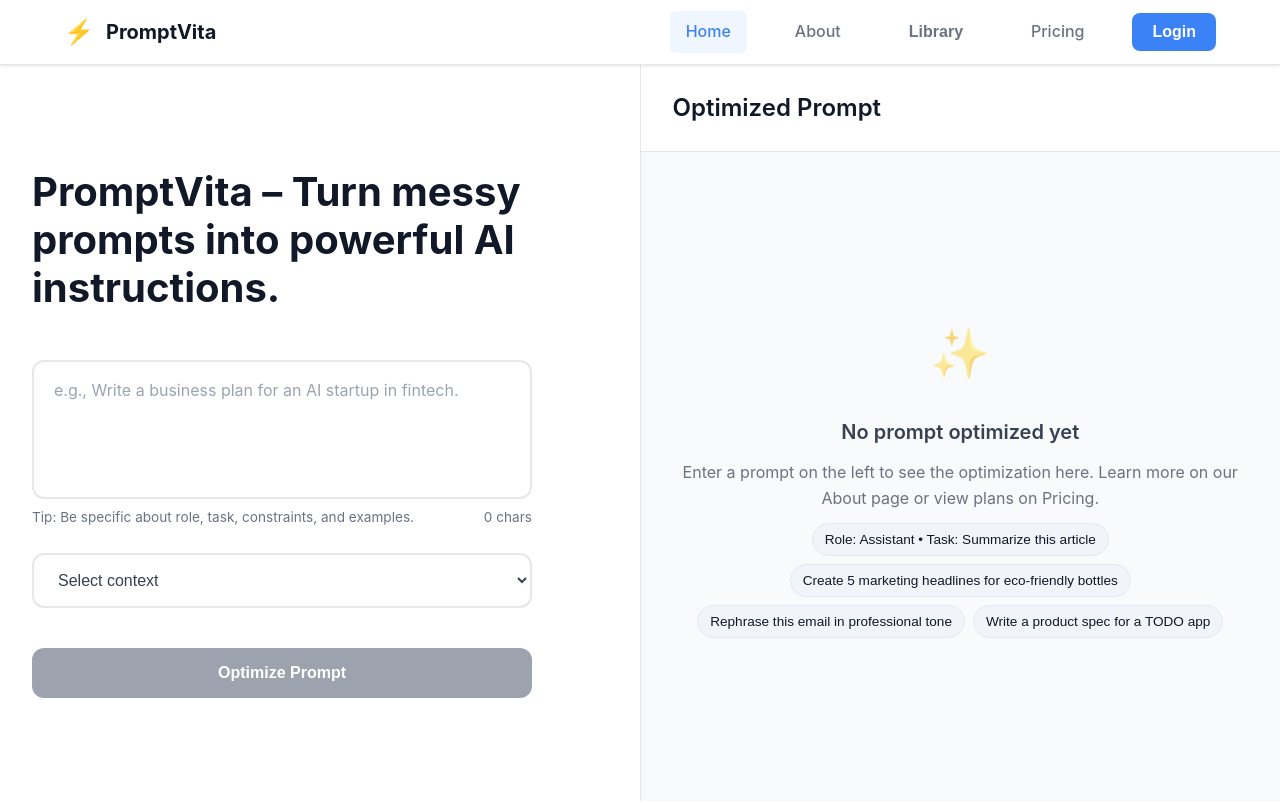
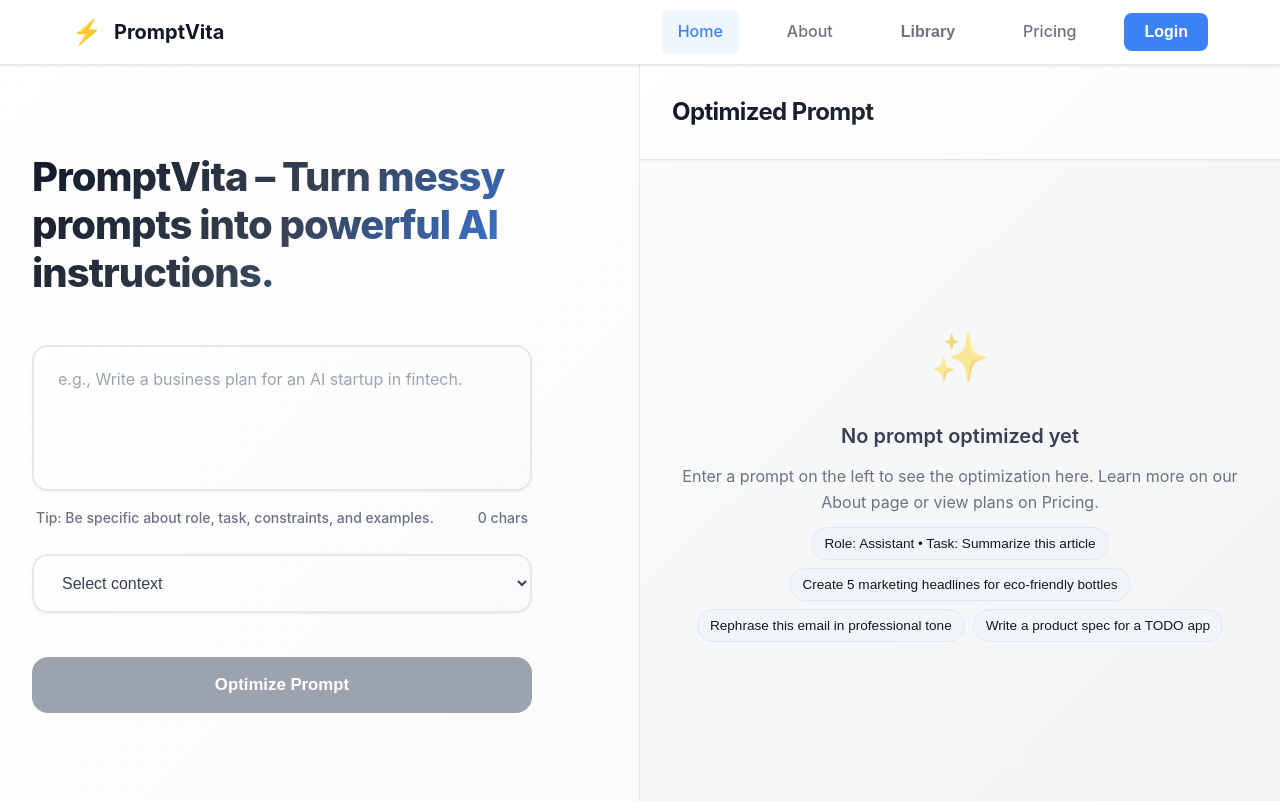
Before and after one commit to vishalneelkant/prompt-pro, a React (Create React App) app: page / in a window 1280 px wide. Shown: the top 803 px of the page. Built offline with nearby package versions, Linux system fonts and the light colour scheme.

Commit message:
changes for cursor

```diff
--- a/public/index.html
+++ b/public/index.html
@@ -4,8 +4,10 @@
     <meta charset="utf-8" />
     <!-- Favicons -->
     <link rel="icon" type="image/svg+xml" href="%PUBLIC_URL%/favicon.svg" />
-    <link rel="alternate icon" href="%PUBLIC_URL%/favicon.ico" />
-    <link rel="apple-touch-icon" sizes="180x180" href="%PUBLIC_URL%/logo192.png" />
+    <link rel="icon" type="image/png" sizes="32x32" href="%PUBLIC_URL%/favicon-32x32.png" />
+    <link rel="icon" type="image/png" sizes="16x16" href="%PUBLIC_URL%/favicon-16x16.png" />
+    <link rel="apple-touch-icon" sizes="180x180" href="%PUBLIC_URL%/apple-touch-icon.png" />
+    <link rel="shortcut icon" href="%PUBLIC_URL%/favicon.ico" />
     <meta name="viewport" content="width=device-width, initial-scale=1" />
     <meta name="theme-color" content="#3b82f6" />
 
--- a/src/components/Navigation.css
+++ b/src/components/Navigation.css
@@ -10,7 +10,7 @@
 .nav-container {
   max-width: 1200px;
   margin: 0 auto;
-  padding: 0 24px;
+  padding: 0 32px; /* Match content padding */
   display: flex;
   align-items: center;
   justify-content: space-between;
@@ -98,7 +98,7 @@
 /* Mobile Responsiveness */
 @media (max-width: 768px) {
   .nav-container {
-    padding: 0 16px;
+    padding: 0 20px; /* Consistent with mobile content padding */
     height: 56px;
   }
 
--- a/src/pages/Home.css
+++ b/src/pages/Home.css
@@ -58,42 +58,68 @@
 
 .home-container {
   display: flex;
-  min-height: calc(100vh - 64px); /* Allow growth so footer never overlaps */
+  height: calc(100vh - 64px); /* Fixed height to prevent scrolling */
   max-width: 100%;
+  overflow: hidden; /* Prevent container from scrolling */
 }
 
 /* Left Panel Styles */
 .left-panel {
-  flex: 1;
-  background-color: #ffffff;
+  flex: 0 0 50%; /* Fixed width, no shrinking or growing */
+  background: linear-gradient(135deg, #ffffff 0%, #fafbfc 100%);
   border-right: 1px solid #e5e7eb;
   display: flex;
   flex-direction: column;
   padding: 0;
+  overflow: hidden; /* Prevent overflow */
+  position: relative;
+}
+
+/* Subtle background pattern */
+.left-panel::before {
+  content: '';
+  position: absolute;
+  top: 0;
+  left: 0;
+  right: 0;
+  bottom: 0;
+  background-image: radial-gradient(circle at 1px 1px, rgba(59, 130, 246, 0.03) 1px, transparent 0);
+  background-size: 20px 20px;
+  pointer-events: none;
 }
 
 .input-section {
   flex: 1;
-  padding: 48px 32px;
+  padding: 48px 0; /* Remove horizontal padding */
   display: flex;
   flex-direction: column;
   justify-content: center;
+  max-width: 1200px; /* Match navigation container */
+  margin: 0 auto;
+  width: 100%;
+  padding-left: 32px; /* Align with navigation logo */
+  padding-right: 32px;
+  box-sizing: border-box;
 }
 
 .main-title {
   font-size: 2.5rem;
-  font-weight: 700;
-  color: #111827;
+  font-weight: 800;
+  background: linear-gradient(135deg, #111827 0%, #374151 50%, #3b82f6 100%);
+  -webkit-background-clip: text;
+  -webkit-text-fill-color: transparent;
+  background-clip: text;
   margin-bottom: 48px;
   line-height: 1.2;
   max-width: 500px;
+  letter-spacing: -0.025em;
 }
 
 .input-form {
   display: flex;
   flex-direction: column;
   gap: 24px;
-  max-width: 500px;
+  max-width: 500px; /* Constrain form width for better UX */
 }
 
 .examples-bar {
@@ -132,8 +158,12 @@
 .counter-row {
   display: flex;
   justify-content: space-between;
+  align-items: center;
   color: #6b7280;
-  font-size: 0.85rem;
+  font-size: 0.875rem;
+  font-weight: 500;
+  margin-top: 8px;
+  padding: 0 4px;
 }
 
 .skeleton {
@@ -156,9 +186,9 @@
 }
 
 .input-field {
-  padding: 16px 20px;
+  padding: 20px 24px;
   border: 2px solid #e5e7eb;
-  border-radius: 12px;
+  border-radius: 16px;
   font-size: 1rem;
   outline: none;
   resize: none;
@@ -166,7 +196,9 @@
   line-height: 1.6;
   color: #374151;
   font-family: inherit;
-  transition: border-color 0.2s ease;
+  transition: all 0.3s cubic-bezier(0.4, 0, 0.2, 1);
+  background: linear-gradient(135deg, #ffffff 0%, #f9fafb 100%);
+  box-shadow: 0 1px 3px rgba(0, 0, 0, 0.05);
 }
 
 .input-field::placeholder {
@@ -175,96 +207,156 @@
 
 .input-field:focus {
   border-color: #3b82f6;
+  box-shadow: 0 0 0 3px rgba(59, 130, 246, 0.1), 0 4px 12px rgba(0, 0, 0, 0.1);
+  transform: translateY(-1px);
 }
 
 .context-dropdown {
-  padding: 16px 20px;
+  padding: 18px 24px;
   border: 2px solid #e5e7eb;
-  border-radius: 12px;
+  border-radius: 16px;
   font-size: 1rem;
   outline: none;
-  background-color: #ffffff;
+  background: linear-gradient(135deg, #ffffff 0%, #f9fafb 100%);
   color: #374151;
   cursor: pointer;
-  transition: border-color 0.2s ease;
+  transition: all 0.3s cubic-bezier(0.4, 0, 0.2, 1);
+  box-shadow: 0 1px 3px rgba(0, 0, 0, 0.05);
+  font-weight: 500;
 }
 
 .context-dropdown:focus {
   border-color: #3b82f6;
+  box-shadow: 0 0 0 3px rgba(59, 130, 246, 0.1), 0 4px 12px rgba(0, 0, 0, 0.1);
+  transform: translateY(-1px);
 }
 
 .optimize-button {
-  padding: 16px 32px;
-  background-color: #3b82f6;
+  padding: 18px 36px;
+  background: linear-gradient(135deg, #3b82f6 0%, #2563eb 100%);
   color: white;
   border: none;
-  border-radius: 12px;
-  font-size: 1rem;
+  border-radius: 16px;
+  font-size: 1.05rem;
   font-weight: 600;
   cursor: pointer;
-  transition: background-color 0.2s ease;
-  margin-top: 16px;
+  transition: all 0.3s cubic-bezier(0.4, 0, 0.2, 1);
+  margin-top: 20px;
+  box-shadow: 0 4px 12px rgba(59, 130, 246, 0.3);
+  position: relative;
+  overflow: hidden;
 }
 
 .optimize-button:hover:not(:disabled) {
-  background-color: #2563eb;
+  background: linear-gradient(135deg, #2563eb 0%, #1d4ed8 100%);
+  box-shadow: 0 6px 20px rgba(59, 130, 246, 0.4);
+  transform: translateY(-2px);
 }
 
 .optimize-button:disabled {
-  background-color: #9ca3af;
+  background: #9ca3af;
   cursor: not-allowed;
+  box-shadow: none;
+  transform: none;
+}
+
+/* Add subtle shine animation to button */
+.optimize-button::before {
+  content: '';
+  position: absolute;
+  top: 0;
+  left: -100%;
+  width: 100%;
+  height: 100%;
+  background: linear-gradient(90deg, transparent, rgba(255, 255, 255, 0.2), transparent);
+  transition: left 0.5s;
+}
+
+.optimize-button:hover:not(:disabled)::before {
+  left: 100%;
 }
 
 /* Right Panel Styles */
 .right-panel {
-  flex: 1;
-  background-color: #f9fafb;
+  flex: 0 0 50%; /* Fixed width, no shrinking or growing */
+  background: linear-gradient(135deg, #f9fafb 0%, #f3f4f6 100%);
   display: flex;
   flex-direction: column;
   padding: 0;
+  overflow: hidden; /* Prevent overflow */
+  position: relative;
 }
 
 .output-header {
-  padding: 24px 32px;
+  padding: 28px 32px;
   border-bottom: 1px solid #e5e7eb;
-  background-color: #ffffff;
+  background: linear-gradient(135deg, #ffffff 0%, #fafbfc 100%);
+  flex-shrink: 0; /* Prevent header from shrinking */
+  box-shadow: 0 1px 3px rgba(0, 0, 0, 0.05);
 }
 
 .output-header h2 {
   font-size: 1.5rem;
-  font-weight: 600;
-  color: #111827;
+  font-weight: 700;
+  background: linear-gradient(135deg, #111827 0%, #374151 100%);
+  -webkit-background-clip: text;
+  -webkit-text-fill-color: transparent;
+  background-clip: text;
+  letter-spacing: -0.025em;
 }
 
 .prompt-output {
   flex: 1;
   padding: 32px;
   position: relative;
+  overflow-y: auto; /* Make output scrollable */
+  overflow-x: hidden;
   padding-bottom: 96px; /* ensure space above footer when content is long */
+}
+
+/* Custom scrollbar for output */
+.prompt-output::-webkit-scrollbar {
+  width: 8px;
+}
+
+.prompt-output::-webkit-scrollbar-track {
+  background: #f1f1f1;
+  border-radius: 4px;
+}
+
+.prompt-output::-webkit-scrollbar-thumb {
+  background: #c1c1c1;
+  border-radius: 4px;
+}
+
+.prompt-output::-webkit-scrollbar-thumb:hover {
+  background: #a8a8a8;
 }
 
 .copy-button {
   position: absolute;
   top: 32px;
-  left: 32px;
-  width: 40px;
-  height: 40px;
-  background-color: #ffffff;
-  border: 1px solid #e5e7eb;
-  border-radius: 8px;
+  right: 32px;
+  width: 44px;
+  height: 44px;
+  background: linear-gradient(135deg, #ffffff 0%, #f9fafb 100%);
+  border: 2px solid #e5e7eb;
+  border-radius: 12px;
   display: flex;
   align-items: center;
   justify-content: center;
   cursor: pointer;
   font-size: 18px;
-  transition: all 0.2s ease;
+  transition: all 0.3s cubic-bezier(0.4, 0, 0.2, 1);
   z-index: 10;
+  box-shadow: 0 2px 8px rgba(0, 0, 0, 0.08);
 }
 
 .copy-button:hover {
-  background-color: #f3f4f6;
-  border-color: #d1d5db;
-  transform: scale(1.05);
+  background: linear-gradient(135deg, #f3f4f6 0%, #e5e7eb 100%);
+  border-color: #3b82f6;
+  transform: scale(1.08) translateY(-1px);
+  box-shadow: 0 4px 12px rgba(59, 130, 246, 0.2);
 }
 
 .copy-button.copy-success {
@@ -439,6 +531,7 @@
   justify-content: center;
   text-align: center;
   padding: 48px 32px;
+  overflow-y: auto; /* Make empty state scrollable if needed */
 }
 
 .empty-icon {
@@ -477,10 +570,13 @@
 @media (max-width: 1024px) {
   .home-container {
     flex-direction: column;
+    height: auto; /* Allow natural height on mobile */
+    min-height: calc(100vh - 64px);
   }
 
   .left-panel, .right-panel {
     flex: none;
+    overflow: visible; /* Allow natural overflow on mobile */
   }
 
   .left-panel {
@@ -490,6 +586,11 @@
 
   .right-panel {
     flex: 1;
+    min-height: 60vh; /* Ensure adequate height for output */
+  }
+
+  .prompt-output {
+    overflow-y: visible; /* Allow natural scrolling on mobile */
   }
 
   .main-title {
@@ -498,7 +599,7 @@
   }
 
   .input-section {
-    padding: 32px 24px;
+    padding: 32px 20px; /* Match navigation mobile padding */
   }
 
   .prompt-output {
--- a/src/pages/Home.js
+++ b/src/pages/Home.js
@@ -147,6 +147,8 @@ const Home = () => {
             <h1 className="main-title">
               {context === 'rephrase'
                 ? 'PromptVita – Turn messy text into polished, professional writing.'
+                : context === 'cursor_code_optimizer'
+                ? 'PromptVita – Optimize your code with AI-powered Cursor prompts.'
                 : 'PromptVita – Turn messy prompts into powerful AI instructions.'
               }
             </h1>
@@ -161,6 +163,8 @@ const Home = () => {
                   placeholder={
                     context === 'rephrase'
                       ? "e.g., i recieve ur messege and will definately respond"
+                      : context === 'cursor_code_optimizer'
+                      ? "e.g., Add user authentication to my React app with login/signup forms"
                       : "e.g., Write a business plan for an AI startup in fintech."
                   }
                   disabled={isLoading}
@@ -179,11 +183,10 @@ const Home = () => {
                   onChange={(e) => setContext(e.target.value)}
                 >
                   <option value="general">Select context</option>
-                  <option value="business">Business</option>
+                  <option value="cursor_code_optimizer">🚀 Cursor Code Optimizer</option>
                   <option value="rephrase">Rephrase & Grammar</option>
                   <option value="technical">Technical</option>
                   <option value="academic">Academic</option>
-                  <option value="marketing">Marketing</option>
                   <option value="image_generation">Image Generation</option>
                   <option value="video_generation">Video Generation</option>
                 </select>
@@ -195,8 +198,8 @@ const Home = () => {
                 disabled={!inputValue.trim() || isLoading}
               >
                 {isLoading
-                  ? (context === 'rephrase' ? 'Correcting...' : 'Optimizing...')
-                  : (context === 'rephrase' ? 'Correct Text' : 'Optimize Prompt')
+                  ? (context === 'rephrase' ? 'Correcting...' : context === 'cursor_code_optimizer' ? 'Optimizing Code...' : 'Optimizing...')
+                  : (context === 'rephrase' ? 'Correct Text' : context === 'cursor_code_optimizer' ? 'Optimize for Cursor' : 'Optimize Prompt')
                 }
               </button>
             </form>
@@ -206,7 +209,7 @@ const Home = () => {
         {/* Right Panel - Output */}
         <div className="right-panel">
           <div className="output-header">
-            <h2>{context === 'rephrase' ? 'Corrected Text' : 'Optimized Prompt'}</h2>
+            <h2>{context === 'rephrase' ? 'Corrected Text' : context === 'cursor_code_optimizer' ? 'Cursor-Optimized Code Prompt' : 'Optimized Prompt'}</h2>
           </div>
 
           {isLoading ? (
@@ -220,7 +223,7 @@ const Home = () => {
               <div
                 className="copy-button"
                 onClick={() => copyToClipboard(latestMessage.optimized, 'top')}
-                title={context === 'rephrase' ? 'Copy corrected text' : 'Copy optimized prompt'}
+                title={context === 'rephrase' ? 'Copy corrected text' : context === 'cursor_code_optimizer' ? 'Copy Cursor-optimized code prompt' : 'Copy optimized prompt'}
               >
                 📋
               </div>
@@ -229,7 +232,7 @@ const Home = () => {
                 <div className="prompt-section-display">
                   <div className="section-header">
                     <div className="section-icon">📝</div>
-                    <h3>{context === 'rephrase' ? 'Original Text' : 'Original Prompt'}</h3>
+                    <h3>{context === 'rephrase' ? 'Original Text' : context === 'cursor_code_optimizer' ? 'Original Code Request' : 'Original Prompt'}</h3>
                   </div>
                   <div className="section-content">
                     <p>{latestMessage.original}</p>
@@ -239,7 +242,7 @@ const Home = () => {
                 <div className="prompt-section-display">
                   <div className="section-header">
                     <div className="section-icon">🎯</div>
-                    <h3>{context === 'rephrase' ? 'Correction Strategy' : 'Strategy Applied'}</h3>
+                    <h3>{context === 'rephrase' ? 'Correction Strategy' : context === 'cursor_code_optimizer' ? 'Cursor Optimization Strategy' : 'Strategy Applied'}</h3>
                   </div>
                   <div className="section-content">
                     <p>{latestMessage.strategy}</p>
@@ -249,7 +252,7 @@ const Home = () => {
                 <div className="prompt-section-display">
                   <div className="section-header">
                     <div className="section-icon">✨</div>
-                    <h3>{context === 'rephrase' ? 'Corrected Text' : 'Optimized Prompt'}</h3>
+                    <h3>{context === 'rephrase' ? 'Corrected Text' : context === 'cursor_code_optimizer' ? 'Cursor-Optimized Prompt' : 'Optimized Prompt'}</h3>
                   </div>
                   <div className="section-content">
                     <p>{latestMessage.optimized}</p>
@@ -263,7 +266,7 @@ const Home = () => {
                   onClick={() => copyToClipboard(latestMessage.optimized, 'main')}
                 >
                   <span className="btn-icon">📋</span>
-                  {context === 'rephrase' ? 'Copy Corrected Text' : 'Copy Optimized'}
+                  {context === 'rephrase' ? 'Copy Corrected Text' : context === 'cursor_code_optimizer' ? 'Copy Cursor Prompt' : 'Copy Optimized'}
                 </button>
                 <button className="save-btn">
                   <span className="btn-icon">⭐</span>
@@ -287,11 +290,13 @@ const Home = () => {
             <div className="empty-state">
               <div className="empty-icon">✨</div>
               <h3>
-                {context === 'rephrase' ? 'No text corrected yet' : 'No prompt optimized yet'}
+                {context === 'rephrase' ? 'No text corrected yet' : context === 'cursor_code_optimizer' ? 'No code prompt optimized yet' : 'No prompt optimized yet'}
               </h3>
               <p>
                 {context === 'rephrase'
                   ? 'Enter text on the left to see the corrections here.'
+                  : context === 'cursor_code_optimizer'
+                  ? 'Enter your code request on the left to see the Cursor-optimized prompt here.'
                   : 'Enter a prompt on the left to see the optimization here. Learn more on our About page or view plans on Pricing.'
                 }
               </p>
--- a/src/pages/Pricing.css
+++ b/src/pages/Pricing.css
@@ -7,7 +7,7 @@
 .pricing-container {
   max-width: 1200px;
   margin: 0 auto;
-  padding: 40px 24px;
+  padding: 40px 32px; /* Match navigation padding */
 }
 
 .pricing-hero {
@@ -436,7 +436,7 @@
 /* Mobile Responsiveness */
 @media (max-width: 1024px) {
   .pricing-container {
-    padding: 40px 20px;
+    padding: 40px 20px; /* Consistent mobile padding */
   }
 
   .pricing-grid {
```
Also changed, not shown: src/pages/About.css (+112 -2 lines), src/pages/About.js (+18 -0 lines), 1 other file (tests, documents, lock files or other folders).
